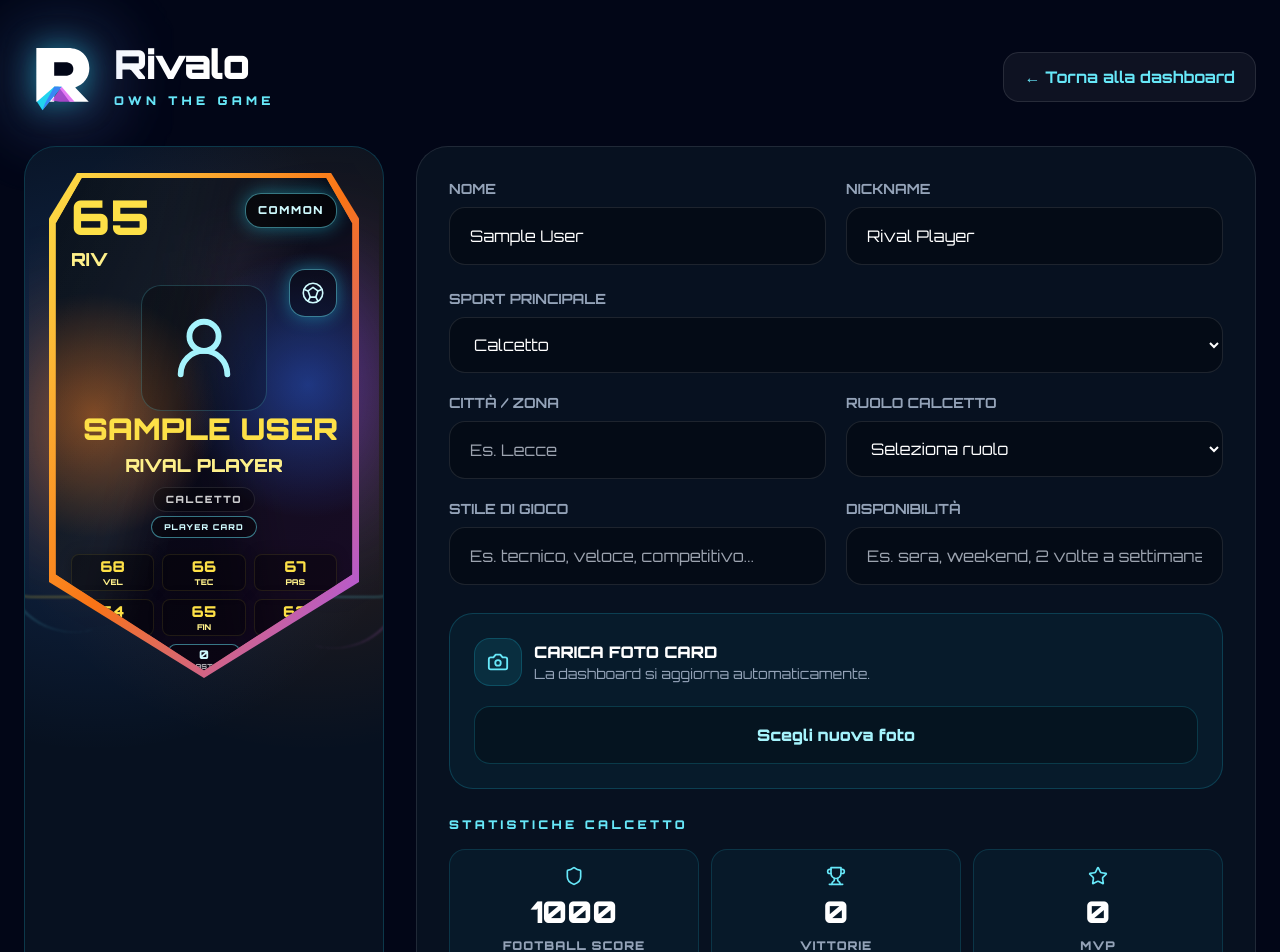
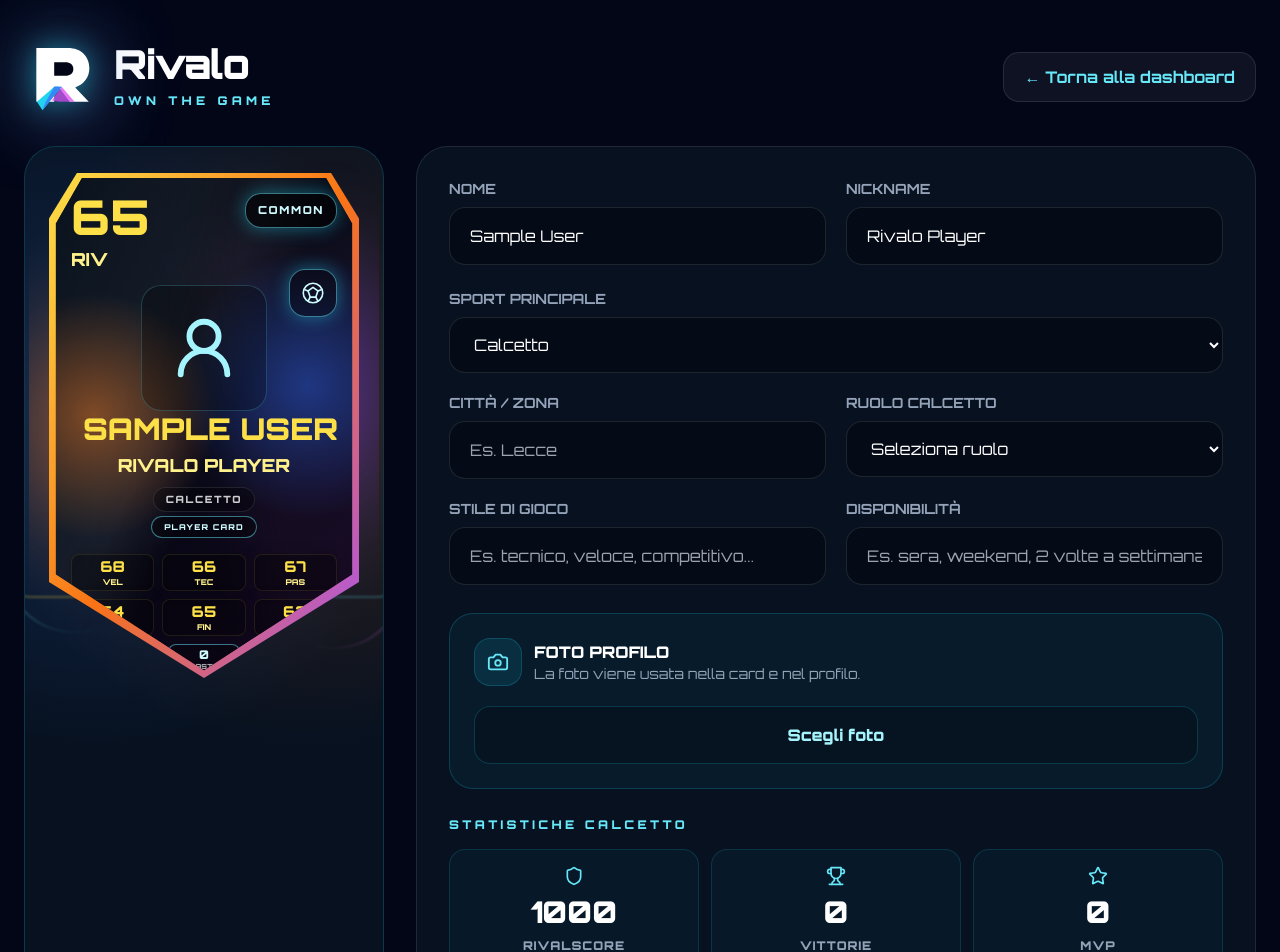
Before and after one commit to RivaloApp/rivalo-app, a Next.js app: page /profile in a window 1280 px wide. Shown: the top 952 px of the page. Built offline with nearby package versions, Linux system fonts and the light colour scheme; no server answers; the database is empty; sample sign-in values are in the browser's storage.

Commit message:
Rifinisce testi pagina profilo

```diff
--- a/app/profile/page.tsx
+++ b/app/profile/page.tsx
@@ -57,7 +57,7 @@ function getSportRolePlaceholder(value?: string) {
   const sport = normalizeSport(value);
 
   if (sport === "padel") return "Es. giocatore destro, sinistro, difensivo...";
-  if (sport === "tennis") return "Es. fondocampista, serve and volley...";
+  if (sport === "tennis") return "Es. fondocampista, servizio e volée...";
 
   return "Es. attaccante, difensore, portiere...";
 }
@@ -135,7 +135,7 @@ function getProfileStats(mainSport: string, {
       { label: "Ruolo", value: "POR" },
       { label: "Gol subiti", value: String(goalsConceded) },
       { label: "Media GS", value: goalsConcededAverage },
-      { label: "Clean Sheet", value: String(cleanSheets) },
+      { label: "Clean sheet", value: String(cleanSheets) },
       { label: "Rigori parati", value: String(penaltiesSaved) },
       { label: "MVP", value: String(mvp) },
       { label: "Serie vitt.", value: String(winStreak) },
@@ -205,7 +205,7 @@ const [deletionRequested, setDeletionRequested] = useState(false);
           const data = snap.data();
 
           setName(data.name || currentUser.displayName || "");
-          setNickname(data.nickname || "Rival Player");
+          setNickname(data.nickname || "Rivalo Player");
           setSport(normalizeSport(data.mainSport || data.sport || "calcetto"));
           setCity(data.city || "");
 setRole(data.role || "");
@@ -237,7 +237,7 @@ setDeletionRequested(Boolean(data.deletionRequested));
           setPenaltiesSaved(Number(data.penaltiesSaved || 0));
         } else {
           setName(currentUser.displayName || "");
-          setNickname("Rival Player");
+          setNickname("Rivalo Player");
           setSport("calcetto");
           setCity("");
 setRole("");
@@ -282,10 +282,10 @@ setDeletionRequested(false);
       if (user?.uid) {
         localStorage.setItem(`rivaloProfilePhoto:${user.uid}`, optimizedPhoto);
       }
-      setMessage("Foto caricata e ottimizzata. Ora premi Salva profilo.");
+      setMessage("Foto caricata. Premi Salva profilo per confermare.");
     } catch (error) {
       console.error(error);
-      setMessage("Errore caricamento foto.");
+      setMessage("Errore durante il caricamento della foto.");
     } finally {
       setSaving(false);
     }
@@ -352,7 +352,7 @@ setDeletionRequested(false);
       if (!user) return;
 
       if (accountStatus === "deletion_requested" || deletionRequested) {
-        setMessage("Profilo segnato per rimozione: modifiche bloccate.");
+        setMessage("Profilo non attivo: modifiche bloccate.");
         setSaving(false);
         return;
       }
@@ -399,7 +399,7 @@ setDeletionRequested(false);
       setMessage("Profilo aggiornato.");
     } catch (error) {
       console.error(error);
-      setMessage("Errore salvataggio.");
+      setMessage("Errore durante il salvataggio del profilo.");
     }
 
     setSaving(false);
@@ -453,7 +453,7 @@ setDeletionRequested(false);
 
         {(accountStatus === "deletion_requested" || deletionRequested) && (
           <div className="mb-6 rounded-2xl border border-yellow-300/20 bg-yellow-400/10 p-4 text-sm font-bold leading-6 text-yellow-100">
-            Profilo segnato per rimozione sicura. Le modifiche sono bloccate e i dati pubblici verranno mostrati come profilo non attivo.
+            Profilo non attivo. Le modifiche sono bloccate e i dati pubblici verranno mostrati come “Profilo non attivo”.
           </div>
         )}
 
@@ -464,7 +464,7 @@ setDeletionRequested(false);
             <div className="relative z-10">
               <PlayerCard
                 name={name || "Player"}
-                nickname={nickname || "Rival Player"}
+                nickname={nickname || "Rivalo Player"}
                 rivalScore={rivalScore}
                 mainSport={sport}
                 photo={photoUrl}
@@ -530,7 +530,7 @@ setDeletionRequested(false);
               {sportLockedByStats && (
                 <div className="mt-3 rounded-2xl border border-yellow-300/20 bg-yellow-400/10 p-4 text-sm font-bold leading-6 text-yellow-100">
                   Sport bloccato su {sportLabel(sport)} perché questo profilo ha già statistiche collegate.
-                  Per usare un altro sport servirà un profilo sport separato.
+                  Per usare un altro sport è necessario un profilo sportivo separato.
                 </div>
               )}
             </div>
@@ -613,7 +613,7 @@ setDeletionRequested(false);
                         : "0.0"
                     }
                   />
-                  <MiniStat label="Clean Sheet" value={String(cleanSheets)} />
+                  <MiniStat label="Clean sheet" value={String(cleanSheets)} />
                   <MiniStat label="Rigori parati" value={String(penaltiesSaved)} />
                 </div>
 
@@ -631,17 +631,17 @@ setDeletionRequested(false);
 
                 <div className="min-w-0">
                   <div className="font-black uppercase">
-                    Carica foto card
+                    Foto profilo
                   </div>
 
                   <div className="text-sm leading-5 text-slate-400">
-                    La dashboard si aggiorna automaticamente.
+                    La foto viene usata nella card e nel profilo.
                   </div>
                 </div>
               </div>
 
               <label className="mt-5 flex cursor-pointer items-center justify-center rounded-2xl border border-cyan-400/20 bg-black/25 px-5 py-4 text-center font-black text-cyan-200 transition hover:bg-cyan-400/10">
-                Scegli nuova foto
+                Scegli foto
                 <input
                   type="file"
                   accept="image/*"
@@ -663,7 +663,7 @@ setDeletionRequested(false);
               <div className="grid grid-cols-3 gap-3">
                 <StatBox
                   icon={<Shield />}
-                  label={normalizeSport(sport) === "calcetto" ? "Football Score" : `${sportLabel(sport)} Score`}
+                  label={normalizeSport(sport) === "calcetto" ? "RivalScore" : `${sportLabel(sport)} Score`}
                   value={String(rivalScore)}
                 />
 
@@ -675,7 +675,7 @@ setDeletionRequested(false);
 
                 <StatBox
                   icon={<Star />}
-                  label={isGoalkeeper ? "Clean Sheet" : normalizeSport(sport) === "calcetto" ? "MVP" : "Streak"}
+                  label={isGoalkeeper ? "Clean sheet" : normalizeSport(sport) === "calcetto" ? "MVP" : "Streak"}
                   value={isGoalkeeper ? String(cleanSheets) : normalizeSport(sport) === "calcetto" ? String(mvp) : String(winStreak)}
                 />
 
```
